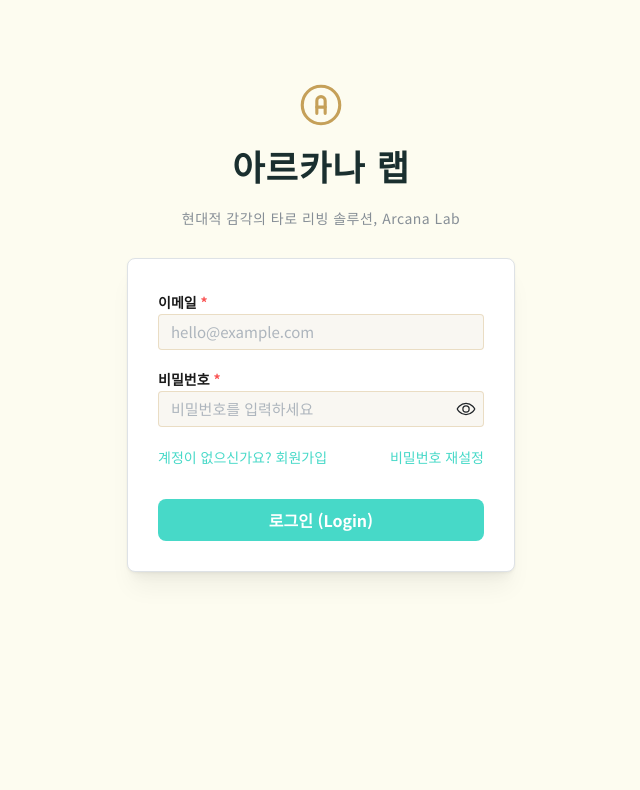
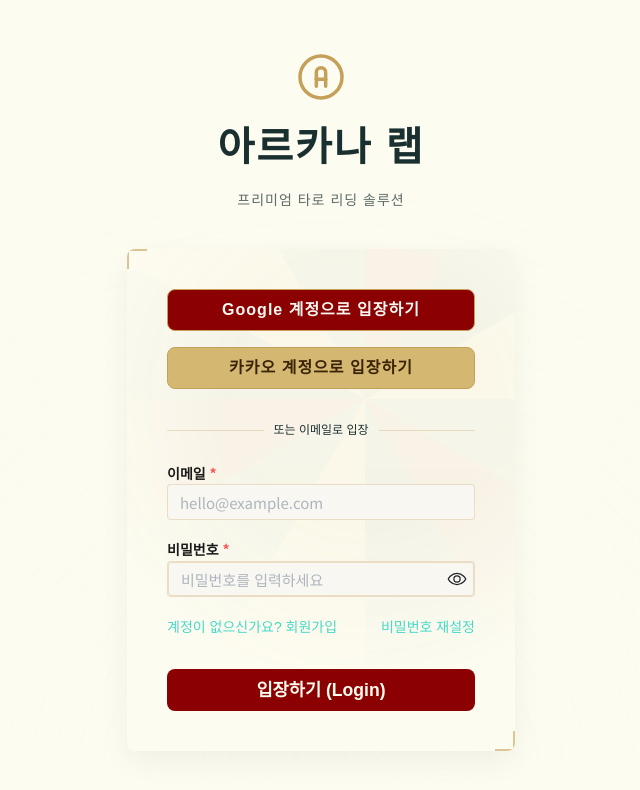
Before and after one commit to jooyoming/arcana-lab, a Next.js app: page /auth/login in a window 1280 px wide. Shown: the top 790 px of the page, without its empty margins (319-959 px from the left). Built offline with nearby package versions, Linux system fonts and the light colour scheme; no server answers.

Commit message:
프리미엄 모던 오리엔탈 스타일 로그인 UI 전면 리뉴얼

```diff
--- a/src/app/auth/login/page.tsx
+++ b/src/app/auth/login/page.tsx
@@ -13,6 +13,8 @@
   Anchor,
   Stack,
   Alert,
+  Box,
+  Divider,
 } from '@mantine/core';
 import { useForm } from '@mantine/form';
 import { IconAlertCircle, IconCircleLetterA } from '@tabler/icons-react';
@@ -56,34 +58,94 @@
   };
 
   return (
-    <Container size={420} my={80}>
-      <Stack align="center" mb={30}>
-        <IconCircleLetterA size={50} color="var(--bori-gold)" stroke={1.5} />
+    <Box style={{
+      minHeight: '100vh',
+      display: 'flex',
+      alignItems: 'center',
+      justifyContent: 'center',
+      position: 'relative',
+      backgroundColor: 'var(--bori-ivory)',
+      overflow: 'hidden'
+    }}>
+      {/* 💨 향 연기 & 빛 무리 오버레이 */}
+      <Box className="mystic-smoke" />
+      <Box className="smoke-particle" style={{ width: 400, height: 400, top: '10%', left: '0%' }} />
+      <Box className="smoke-particle" style={{ width: 500, height: 500, bottom: '0%', right: '-10%', animationDelay: '3s' }} />
+      <Box className="light-dapple" />
+
+      <Container size={420} style={{ position: 'relative', zIndex: 10, width: '100%' }}>
+        <Stack align="center" mb={40}>
+          <IconCircleLetterA size={56} color="var(--bori-gold)" stroke={1.5} />
           <Title
             order={1}
             ta="center"
             style={{
               fontFamily: 'var(--font-serif)',
-            fontSize: '2.2rem',
+              fontSize: '2.5rem',
               color: 'var(--bori-deep)',
-            letterSpacing: '1px'
+              letterSpacing: '2px',
+              fontWeight: 900
             }}
           >
             아르카나 랩
           </Title>
-        <Text c="dimmed" size="sm" ta="center" style={{ letterSpacing: '0.5px' }}>
-          현대적 감각의 타로 리빙 솔루션, Arcana Lab
+          <Text size="sm" ta="center" style={{ letterSpacing: '1px', color: 'var(--bori-deep)', opacity: 0.7 }}>
+            프리미엄 타로 리딩 솔루션
           </Text>
         </Stack>
 
-      <Paper withBorder shadow="md" p={30} radius="md">
+        <Paper p={40} radius="md" className="bori-card" style={{ position: 'relative', zIndex: 2 }}>
+          {/* 단청 워터마크 (카드 내부) */}
+          <Box className="mystic-watermark" style={{ top: -150, right: -150, opacity: 0.04 }} />
+
+        <Box style={{ position: 'relative', zIndex: 1 }}>
           {error && (
-          <Alert icon={<IconAlertCircle size="1rem" />} title="로그인 실패" color="red" mb="md">
+            <Alert icon={<IconAlertCircle size="1rem" />} title="로그인 실패" color="red" mb="md" style={{ fontFamily: 'var(--font-serif)' }}>
               {error}
             </Alert>
           )}
 
-        <form onSubmit={form.onSubmit(handleSubmit)}>
+          {/* 소셜 로그인 섹션 */}
+          <Stack mb="xl">
+            <Button
+              fullWidth
+              size="md"
+              style={{
+                border: '1px solid var(--bori-gold)',
+                color: '#F9F7F2',
+                backgroundColor: '#8B0000', /* 깊은 자적색 (구글 대체) */
+                fontFamily: 'var(--font-serif)',
+                fontWeight: 700,
+                letterSpacing: '1px',
+                transition: 'all 0.3s'
+              }}
+              onMouseEnter={(e) => e.currentTarget.style.transform = 'translateY(-2px)'}
+              onMouseLeave={(e) => e.currentTarget.style.transform = 'translateY(0)'}
+            >
+              Google 계정으로 입장하기
+            </Button>
+            <Button
+              fullWidth
+              size="md"
+              style={{
+                border: '1px solid var(--bori-gold)',
+                color: '#3A2305',
+                backgroundColor: '#D4B872', /* 깊은 비황색 (카카오 톤다운) */
+                fontFamily: 'var(--font-serif)',
+                fontWeight: 700,
+                letterSpacing: '1px',
+                transition: 'all 0.3s'
+              }}
+              onMouseEnter={(e) => e.currentTarget.style.transform = 'translateY(-2px)'}
+              onMouseLeave={(e) => e.currentTarget.style.transform = 'translateY(0)'}
+            >
+              카카오 계정으로 입장하기
+            </Button>
+          </Stack>
+
+          <Divider label="또는 이메일로 입장" labelPosition="center" my="lg" color="rgba(197, 160, 89, 0.3)" styles={{ label: { fontFamily: 'var(--font-serif)', color: 'var(--bori-deep)' } }} />
+
+          <form onSubmit={form.onSubmit(handleSubmit)} className="bori-input">
           <Stack>
             <TextInput
               label="이메일"
@@ -113,13 +175,16 @@
             fullWidth
             mt="xl"
             loading={loading}
-            className="btn-seal"
+            className="btn-oriental-jujube"
             size="md"
+            style={{ fontFamily: 'var(--font-serif)', fontSize: '1.1rem' }}
           >
-            로그인 (Login)
+            입장하기 (Login)
           </Button>
         </form>
+        </Box>
       </Paper>
     </Container>
+    </Box>
   );
 }
```
Also changed, not shown: 1 other file (tests, documents, lock files or other folders). Lines whose indentation alone changed are shown as unchanged.
